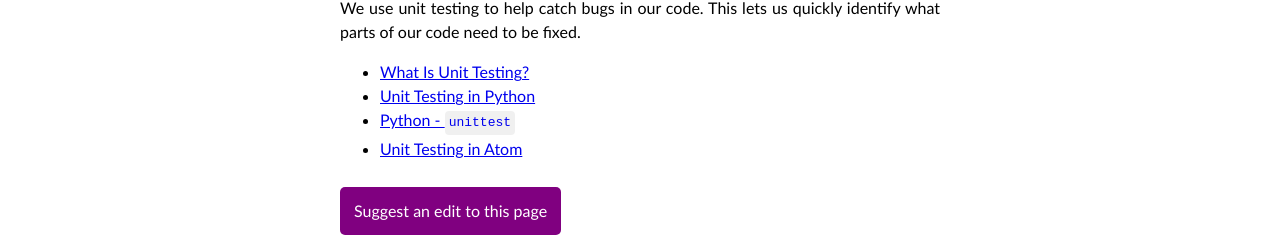
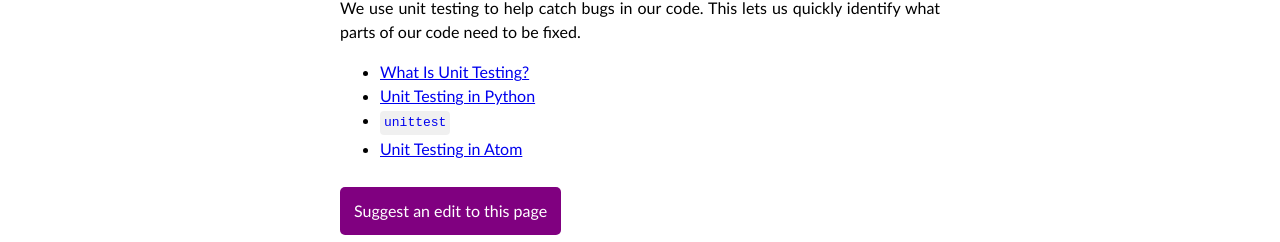
Before and after one commit to Pigmice2733/wiki, a Jekyll site: the page built from programming/index.md, in a window 1280 px wide. Shown: the part 848-1090 px from the top of the page. Built offline with Jekyll 4.4.1, drawn with Linux system fonts in a browser that asks for light colours; our own code applies the rules of GitHub Pages for plain Markdown files.

Commit message:
Remove `python` prefix for unittest

```diff
--- a/programming/index.md
+++ b/programming/index.md
@@ -27,5 +27,5 @@ We use unit testing to help catch bugs in our code. This lets us quickly identif
 
 - [What Is Unit Testing?](https://code.tutsplus.com/articles/the-beginners-guide-to-unit-testing-what-is-unit-testing--wp-25728)
 - [Unit Testing in Python](https://jeffknupp.com/blog/2013/12/09/improve-your-python-understanding-unit-testing/)
-- [Python - `unittest`](https://docs.python.org/3/library/unittest.html)
+- [`unittest`](https://docs.python.org/3/library/unittest.html)
 - [Unit Testing in Atom](unit-testing-in-atom)
```
